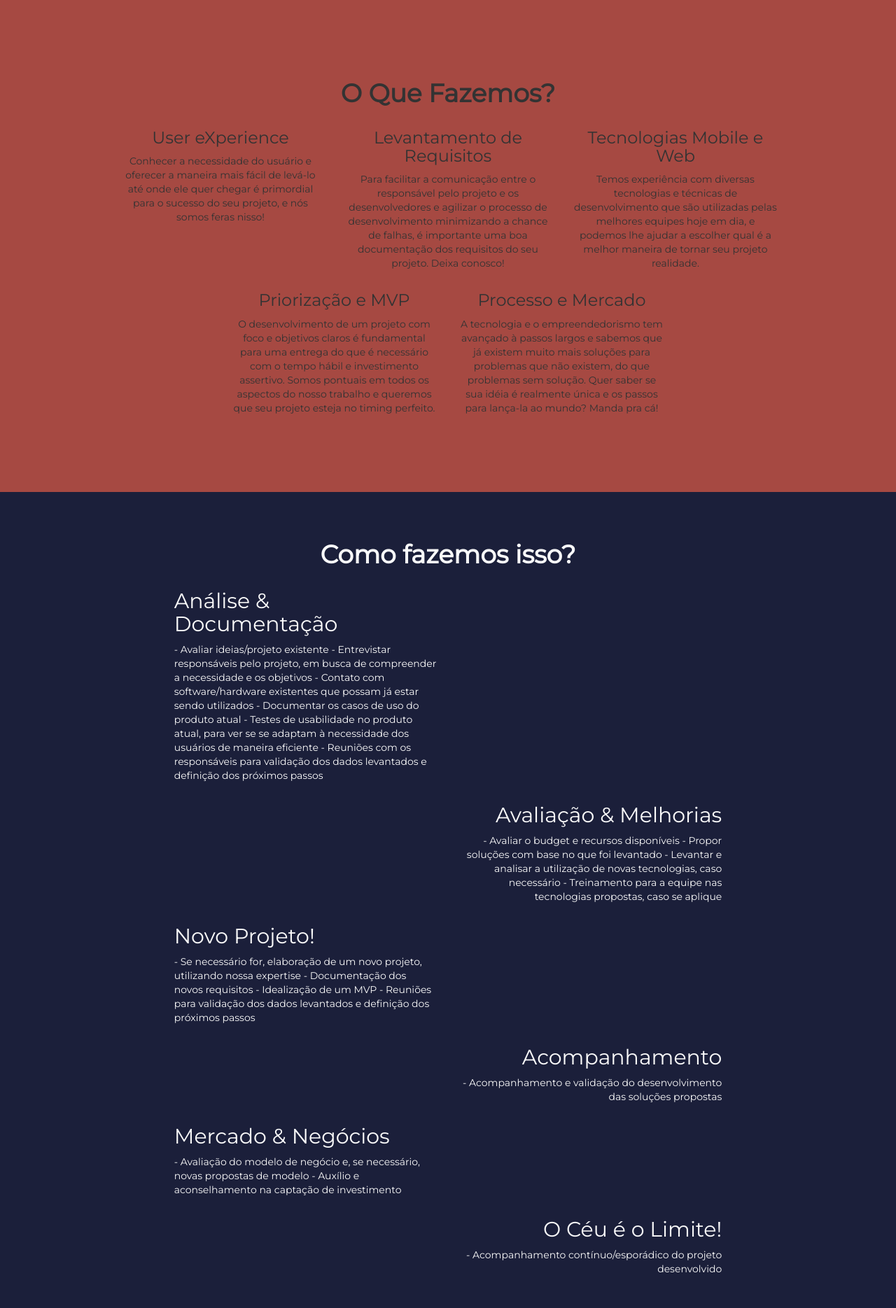
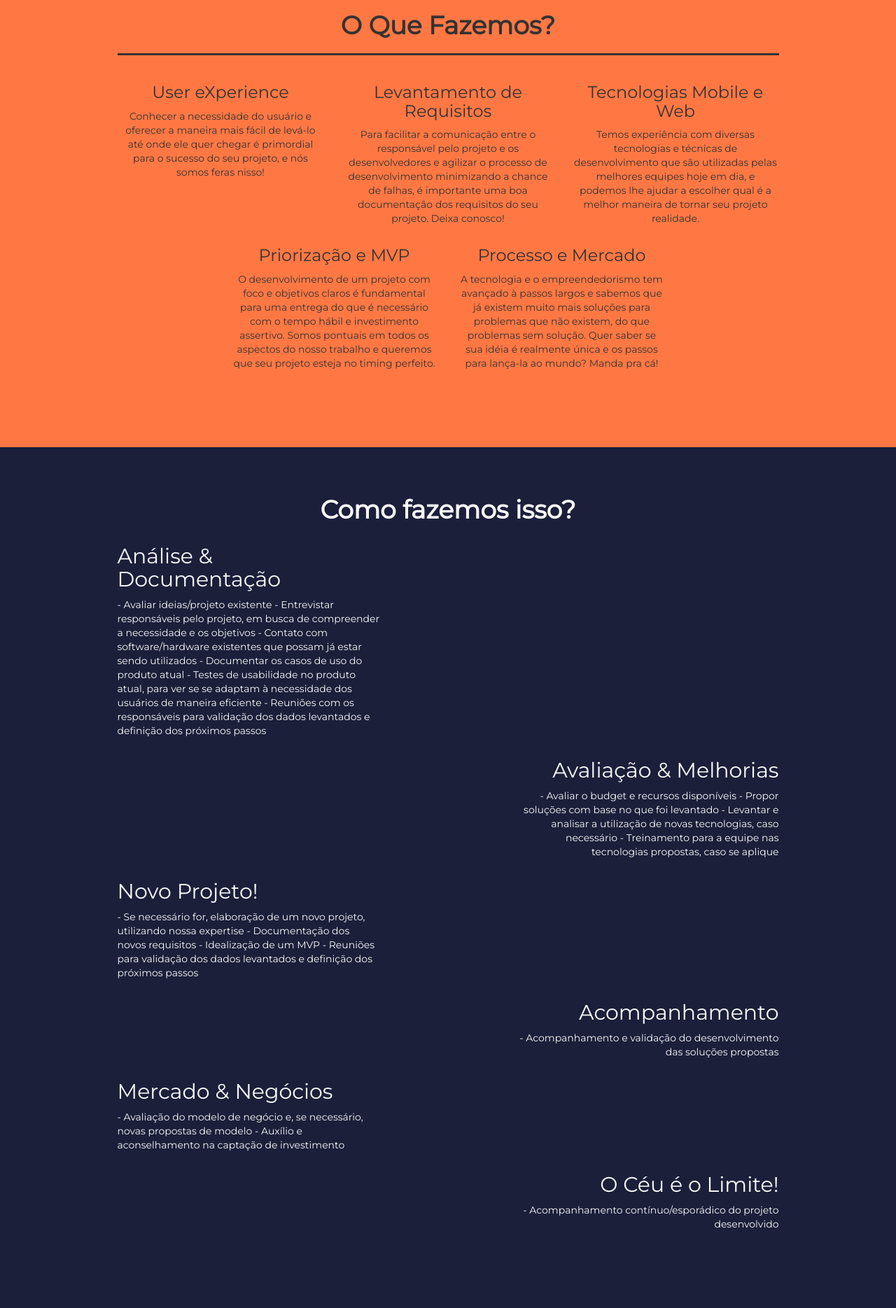
Before and after one commit to rodrigoack/pitaco-simple, a website: page index.html in a window 1280 px wide. Shown: the part 856-2725 px from the top of the page at 70% size. Drawn offline with Linux system fonts and the light colour scheme; a web font is replaced by a local one.

Commit message:
Intro section background img, layout adjustments

```diff
--- a/css/scrolling-nav.css
+++ b/css/scrolling-nav.css
@@ -17,6 +17,11 @@ html {
     height: 100%;
 }
 
+hr {
+    border-color: #333;
+    border-width: 3px;
+}
+
 @media(min-width:767px) {
     .navbar {
         padding: 20px 0;
@@ -27,6 +32,13 @@ html {
 
     .top-nav-collapse {
         padding: 0;
+    }
+
+}
+
+@media only screen and (max-width: 766px) {
+    .intro-header p{
+        font-size: 3rem;
     }
 }
 
@@ -60,10 +72,11 @@ h1 {
 }
 
 .intro-section {
-    height: 100%;
+    height: 670px;
     padding-top: 200px;
     text-align: center;
-    background: #FF7844;
+    background: #c0c0c0;
+    background: url("../media/img/hip-square.png")
 }
 
 .intro-header p {
@@ -82,10 +95,10 @@ h1 {
 }
 
 .what-section {
-    padding-top: 150px;
+    padding-top: 130px;
     padding-bottom: 100px;
     text-align: center;
-    background: #A64942;
+    background: #FF7844;
 }
 
 .how-section {
--- a/index.html
+++ b/index.html
@@ -94,6 +94,7 @@
             <div class="row">
                 <div class="col-xs-10 col-xs-offset-1">
                     <h1>O Que Fazemos?</h1>
+                    <hr/>
                     <div class="row">
                         <div class="col-xs-12 col-md-4">
                             <h3>User eXperience</h3>
@@ -130,7 +131,7 @@
                 <div class="col-xs-12 col-md-10 col-md-offset-1">
                     <h1>Como fazemos isso?</h1>
                     <div class="row">
-                        <div class="col-xs-12 col-md-5 col-md-offset-1 text-left">
+                        <div class="col-xs-12 col-md-5  text-left">
                             <h2>Análise & Documentação</h2>
                             <p>
                                 - Avaliar ideias/projeto existente
@@ -143,7 +144,7 @@
                         </div>
                     </div>
                     <div class="row">
-                        <div class="col-xs-12 col-md-5 col-md-offset-6 text-right">
+                        <div class="col-xs-12 col-md-5 col-md-offset-7 text-right">
                             <h2>Avaliação & Melhorias</h2>
                             <p>
                                 - Avaliar o budget e recursos disponíveis
@@ -154,7 +155,7 @@
                         </div>
                     </div>
                     <div class="row">
-                        <div class="col-xs-12 col-md-5 col-md-offset-1 text-left">
+                        <div class="col-xs-12 col-md-5  text-left">
                             <h2>Novo Projeto!</h2>
                             <p>
                                 - Se necessário for, elaboração de um novo projeto, utilizando nossa expertise
@@ -165,7 +166,7 @@
                         </div>
                     </div>
                     <div class="row">
-                        <div class="col-xs-12 col-md-5 col-md-offset-6 text-right">
+                        <div class="col-xs-12 col-md-5 col-md-offset-7 text-right">
                             <h2>Acompanhamento</h2>
                             <p>
                                 - Acompanhamento e validação do desenvolvimento das soluções propostas
@@ -173,7 +174,7 @@
                         </div>
                     </div>
                     <div class="row">
-                        <div class="col-xs-12 col-md-5 col-md-offset-1 text-left">
+                        <div class="col-xs-12 col-md-5  text-left">
                             <h2>Mercado & Negócios</h2>
                             <p>
                                 - Avaliação do modelo de negócio e, se necessário, novas propostas de modelo
@@ -182,7 +183,7 @@
                         </div>
                     </div>
                     <div class="row">
-                        <div class="col-xs-12 col-md-5 col-md-offset-6 text-right">
+                        <div class="col-xs-12 col-md-5 col-md-offset-7 text-right">
                             <h2>O Céu é o Limite!</h2>
                             <p>
                                 - Acompanhamento contínuo/esporádico do projeto desenvolvido
```
Also changed, not shown: media/img/hip-square.png (added).
